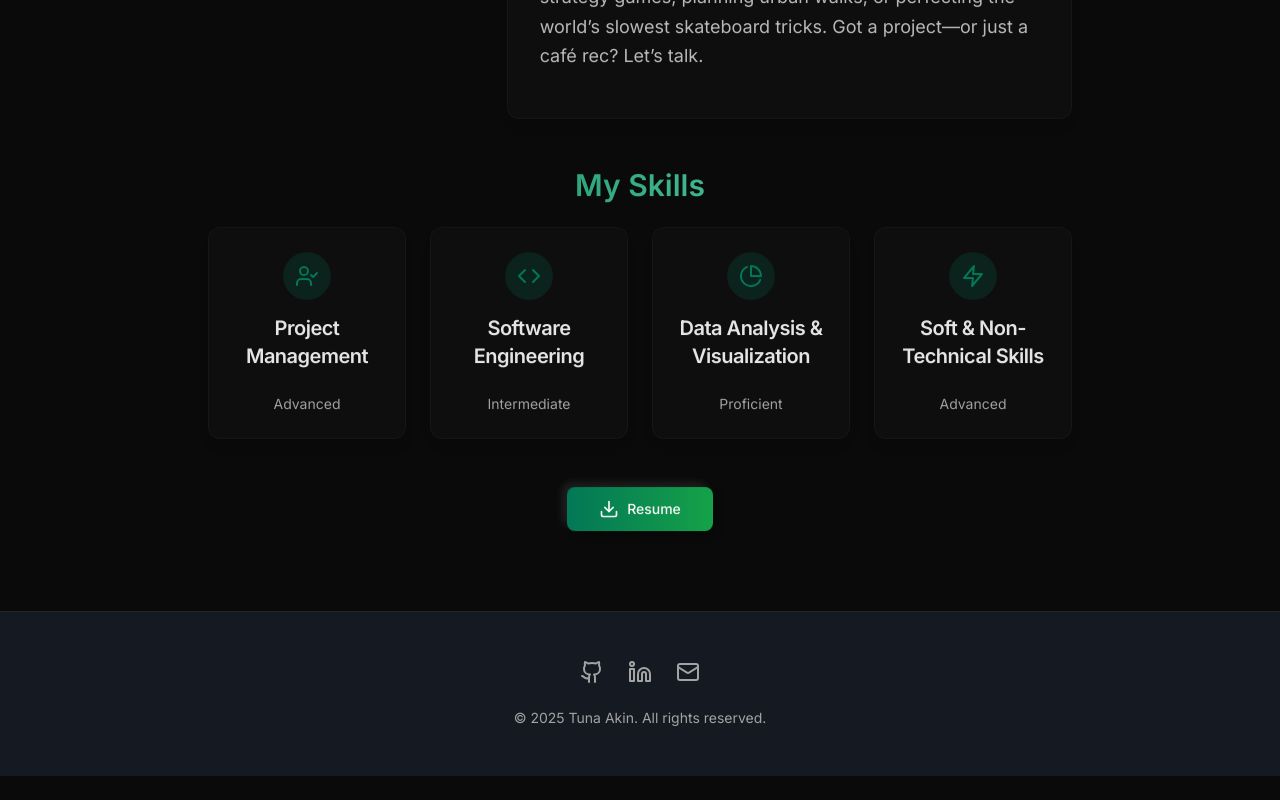
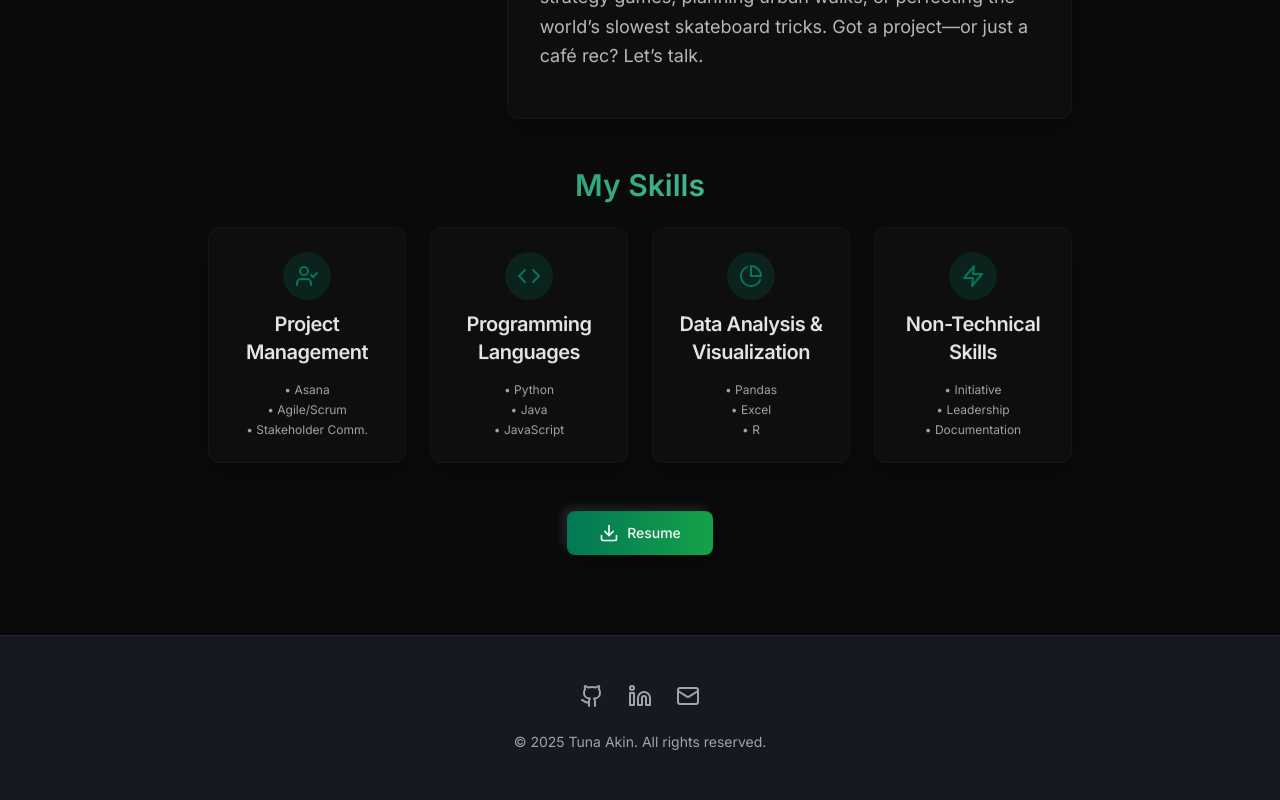
Before and after one commit to duna-akin/bytuna-website, a React (Vite) app: page /about in a window 1280 px wide. Shown: the part 812-1612 px from the top of the page. Before the commit the page ends 1588 px from the top, so only its background shows below. Built offline with nearby package versions, Linux system fonts and the light colour scheme.

Commit message:
update skills cards w subskills & remove skill levels

```diff
--- a/src/pages/AboutPage.jsx
+++ b/src/pages/AboutPage.jsx
@@ -14,10 +14,23 @@ import React from 'react';
         skillsTitle: "My Skills",
         downloadResume: "Resume",
         skills: [
-          { name: "Project Management", level: "Advanced" },
-          { name: "Software Engineering", level: "Intermediate" },
-          { name: "Data Analysis & Visualization", level: "Proficient" },
-          { name: "Soft & Non-Technical Skills", level: "Advanced" },
+          {
+            name: "Project Management",
+
+            subskills: ["Asana", "Agile/Scrum", "Stakeholder Comm."]
+          },
+          {
+            name: "Programming Languages",
+            subskills: ["Python", "Java", "JavaScript"]
+          },
+          {
+            name: "Data Analysis & Visualization",
+            subskills: ["Pandas", "Excel", "R"]
+          },
+          {
+            name: "Non-Technical Skills",
+            subskills: ["Initiative ", "Leadership", "Documentation"]
+          },
         ]
       },
       tr: {
@@ -28,10 +41,23 @@ import React from 'react';
         skillsTitle: "Yeteneklerim",
         downloadResume: "Resume",
         skills: [
-          { name: "Proje Yönetimi", level: "İleri Düzey" },
-          { name: "Yazılım Mühendisliği", level: "Orta Düzey" },
-          { name: "Veri Analizi ve Görselleştirme", level: "Yetkin" },
-          { name: "Sosyal Beceri", level: "İleri Düzey" },
+          {
+            name: "Proje Yönetmenliği",
+            level: "Üst Düzey",
+            subskills: ["Asana", "Aglie/Scrum", "Stakeholder Comm."]
+          },
+          {
+            name: "Programlama Dilleri",
+            subskills: ["Python", "Java", "JavaScript"]
+          },
+          {
+            name: "Veri Analizi ve Görselleştirme",
+            subskills: ["Pandas", "Excel", "R"]
+          },
+          {
+            name: "Teknik Olmayan Beceriler",
+            subskills: ["Girişimcilik", "Liderlik", "Dokümantasyon"]
+          }
         ]
       }
     };
@@ -110,14 +136,20 @@ import React from 'react';
                   transition={{ duration: 0.3, delay: 0.7 + index * 0.1 }}
                 >
                   <Card className="text-center hover:shadow-primary/20 dark:hover:shadow-emerald-green/30 transition-shadow duration-300 glass-card">
-                    <CardHeader>
-                      <div className="mx-auto mb-2 p-3 bg-primary/10 dark:bg-emerald-green/20 rounded-full inline-block">
-                        {skillIcons[index % skillIcons.length].icon}
-                      </div>
-                      <CardTitle className="text-xl !bg-none !text-foreground">{skill.name}</CardTitle>
-                    </CardHeader>
-                    <CardContent>
-                      <p className="text-sm text-muted-foreground">{skill.level}</p>
+                  <CardHeader className="pb-2"> {/* Reduce bottom padding */}
+                    <div className="mx-auto p-3 bg-primary/10 dark:bg-emerald-green/20 rounded-full inline-block mb-1"> {/* Reduce mb */}
+                      {skillIcons[index % skillIcons.length].icon}
+                    </div>
+                    <CardTitle className="text-xl !bg-none !text-foreground mb-1">{skill.name}</CardTitle> {/* Add mb-1 */}
+                  </CardHeader>
+                  <CardContent className="pt-0"> {/* Remove top padding */}
+                    {skill.subskills && skill.subskills.length > 0 && (
+                      <ul className="mt-2 text-xs text-foreground/70 space-y-1">
+                        {skill.subskills.map((sub, i) => (
+                          <li key={i}>• {sub}</li>
+                        ))}
+                      </ul>
+                    )}
                     </CardContent>
                   </Card>
                 </motion.div>
```
